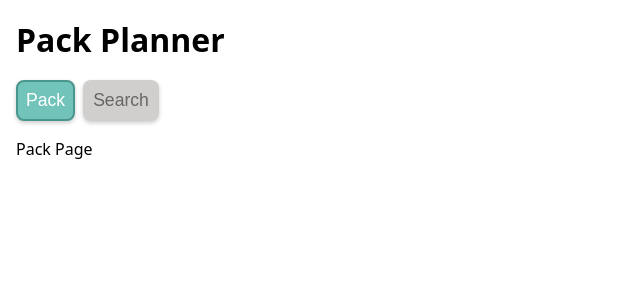
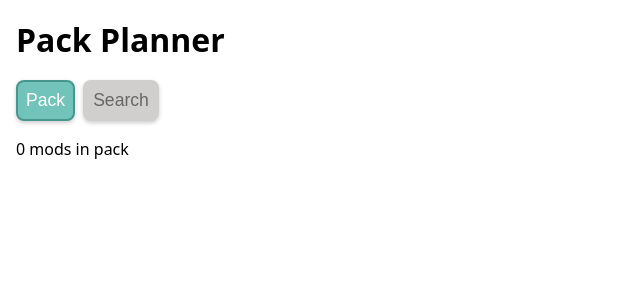
Before and after one commit to Sunlis/pack_planner, a React (Vite) app: page / in a window 1280 px wide. Shown: the top 300 px of the page, without its empty margins (0-640 px from the left). Built offline with nearby package versions, Linux system fonts and the light colour scheme.

Commit message:
buttons to add/remove from pack (from search only)

```diff
--- a/src/App.tsx
+++ b/src/App.tsx
@@ -35,8 +35,12 @@ export class App extends React.Component<Props, State> {
           page={this.state.page}
           onPageChange={(page) => this.setState({ page })}
         />
-        {this.state.page === Page.PACK ? <PackPage /> : null}
-        {this.state.page === Page.SEARCH ? <SearchPage /> : null}
+        <PackPage style={{
+          display: this.state.page === Page.PACK ? 'flex' : 'none',
+        }} />
+        <SearchPage style={{
+          display: this.state.page === Page.SEARCH ? 'flex' : 'none',
+        }} />
       </div>
     );
   }
--- a/src/components/pack_page.tsx
+++ b/src/components/pack_page.tsx
@@ -1,10 +1,42 @@
 import React from 'react';
+import { Pack } from '../types';
+import { getState, listen } from '../store';
 
-export class PackPage extends React.Component {
+type Props = {
+  style: React.CSSProperties;
+};
+
+type State = {
+  pack: Pack;
+};
+
+export class PackPage extends React.Component<Props, State> {
+  constructor(props: Props) {
+    super(props);
+    this.state = {
+      pack: getState().pack,
+    };
+    listen((state) => {
+      this.setState({ pack: state.pack });
+    });
+  }
+
   render() {
     return (
-      <div>
-        Pack Page
+      <div style={{
+        display: 'flex',
+        flexDirection: 'column',
+        gap: '0.5rem',
+        ...this.props.style
+      }}>
+        <span>{this.state.pack.mods.length} mods in pack</span>
+        {
+          this.state.pack.mods.map(mod => (
+            <div key={mod.slug}>
+              {mod.slug}
+            </div>
+          ))
+        }
       </div>
     );
   }
--- a/src/components/search_page.tsx
+++ b/src/components/search_page.tsx
@@ -3,7 +3,9 @@ import { ProjectHit } from "../api/types";
 import { SearchResult } from "./search_result";
 import { searchMods } from "../api/client";
 
-type Props = {};
+type Props = {
+  style: React.CSSProperties;
+};
 
 type State = {
   query: string;
@@ -52,6 +54,7 @@ export class SearchPage extends React.Component<Props, State> {
         display: 'flex',
         flexDirection: 'column',
         gap: '0.5rem',
+        ...this.props.style,
       }}>
         <div style={{
           display: 'flex',
--- a/src/components/search_result.tsx
+++ b/src/components/search_result.tsx
@@ -1,9 +1,11 @@
 import React from "react";
-import { OpenInBrowser, AddBox } from 'google-material-icons/outlined';
+import { OpenInBrowser, AddBox, IndeterminateCheckBox } from 'google-material-icons/outlined';
 
 import { ProjectHit } from "../api/types";
 import { BUTTON_STYLE, HOLLOW_PILL_STYLE, PILL_STYLE } from "../style";
 import { formatNumber } from "../format";
+import * as appState from "../store";
+import { getMod } from "../api/client";
 
 const MAX_VERSIONS_TO_SHOW = 5;
 
@@ -11,13 +13,29 @@ type Props = {
   project: ProjectHit;
 };
 
-export class SearchResult extends React.Component<Props> {
+type State = {
+  appState: appState.AppState;
+};
+
+export class SearchResult extends React.Component<Props, State> {
+  constructor(props: Props) {
+    super(props);
+    this.state = {
+      appState: appState.getState(),
+    };
+    appState.listen((state) => {
+      this.setState({ appState: state });
+    });
+  }
+
   render() {
     const { project } = this.props;
     let versions: string[] = project.versions.reverse();
     if (versions.length > MAX_VERSIONS_TO_SHOW) {
       versions = versions.slice(0, MAX_VERSIONS_TO_SHOW).concat([`+ ${project.versions.length - MAX_VERSIONS_TO_SHOW} more`]);
     }
+    const inPack = this.state.appState.pack.mods.some(mod => mod.slug === project.slug);
+    let loading = false;
     return (
       <div style={{
         display: 'flex',
@@ -86,6 +104,7 @@ export class SearchResult extends React.Component<Props> {
           </div>
         </div>
 
+        {!inPack ? (
           <div className="button"
             style={{
               ...BUTTON_STYLE,
@@ -93,12 +112,63 @@ export class SearchResult extends React.Component<Props> {
               '--data-background': 'rgba(75, 138, 186, 0.3)',
               '--data-color': '#000',
               '--data-hover-color': '#fff',
-            cursor: 'pointer',
+              cursor: loading ? 'not-allowed' : 'pointer',
             } as React.CSSProperties}
+            onClick={async () => {
+              if (inPack) {
+                return;
+              }
+              loading = true;
+              const modDetail = await getMod(project.slug);
+              loading = false;
+              const mods = appState.getState().pack.mods;
+              mods.push({
+                slug: project.slug,
+                loaders: modDetail.loaders,
+                game_versions: modDetail.game_versions,
+              });
+              appState.update({
+                pack: {
+                  mods,
+                },
+              });
+            }}
           >
             <AddBox size={32} />
             <span>Add to<br />Pack</span>
           </div>
+        ) : null}
+
+        {inPack ? (
+          <div className="button"
+            style={{
+              ...BUTTON_STYLE,
+              '--data-hover-background': 'rgba(186, 95, 75, 0.8)',
+              '--data-background': 'rgba(186, 105, 75, 0.3)',
+              '--data-color': '#000',
+              '--data-hover-color': '#fff',
+              cursor: 'pointer',
+            } as React.CSSProperties}
+            onClick={async () => {
+              if (!inPack) {
+                return;
+              }
+              const mods = appState.getState().pack.mods;
+              const modIndex = mods.findIndex(mod => mod.slug === project.slug);
+              if (modIndex !== -1) {
+                mods.splice(modIndex, 1);
+              }
+              appState.update({
+                pack: {
+                  mods,
+                },
+              });
+            }}
+          >
+            <IndeterminateCheckBox size={32} />
+            <span>Remove<br />from Pack</span>
+          </div>
+        ) : null}
 
         <a href={`https://modrinth.com/${project.project_type}/${project.slug}`}
           target="_blank"
--- a/src/store.ts
+++ b/src/store.ts
@@ -1,10 +1,13 @@
 import deepMerge, { DeepPartial } from "./deep";
+import { Pack } from "./types";
 
 export type AppState = {
+  pack: Pack;
 };
 export type Listener = (state: AppState) => void;
 
 let state: AppState = {
+  pack: { mods: [] },
 };
 
 let allowUpdates = true;
```
Also changed, not shown: src/types.ts (+10 -0 lines). Lines whose indentation alone changed are shown as unchanged.
